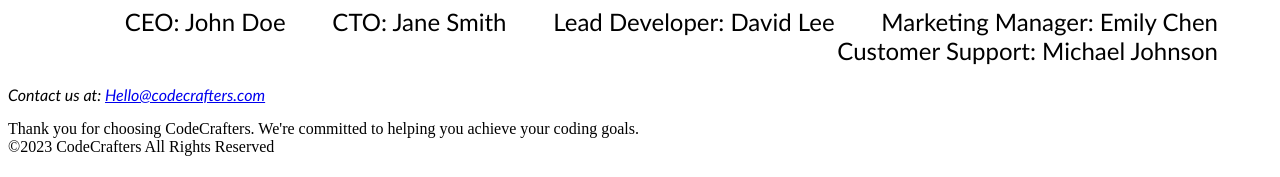
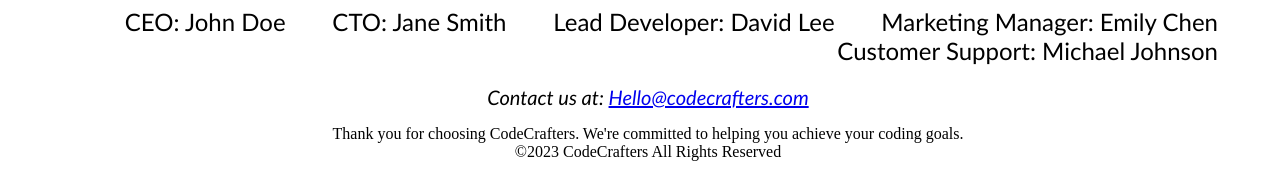
Before and after one commit to ajmccraw/company-home-page-flexbox, a plain HTML site: page index.html in a window 1280 px wide. Shown: the part 1910-2087 px from the top of the page. Drawn offline with Linux system fonts and the light colour scheme.

Commit message:
added alignment to css footer and contact

```diff
--- a/styles.css
+++ b/styles.css
@@ -118,3 +118,16 @@
     font-size: 20px;
     text-align: center;
 }
+
+/* Contact Section */
+
+#contact {
+    font-size: 20px;
+    text-align: center;
+}
+
+/* Footer Section */
+
+footer {
+    text-align: center;
+}
```
